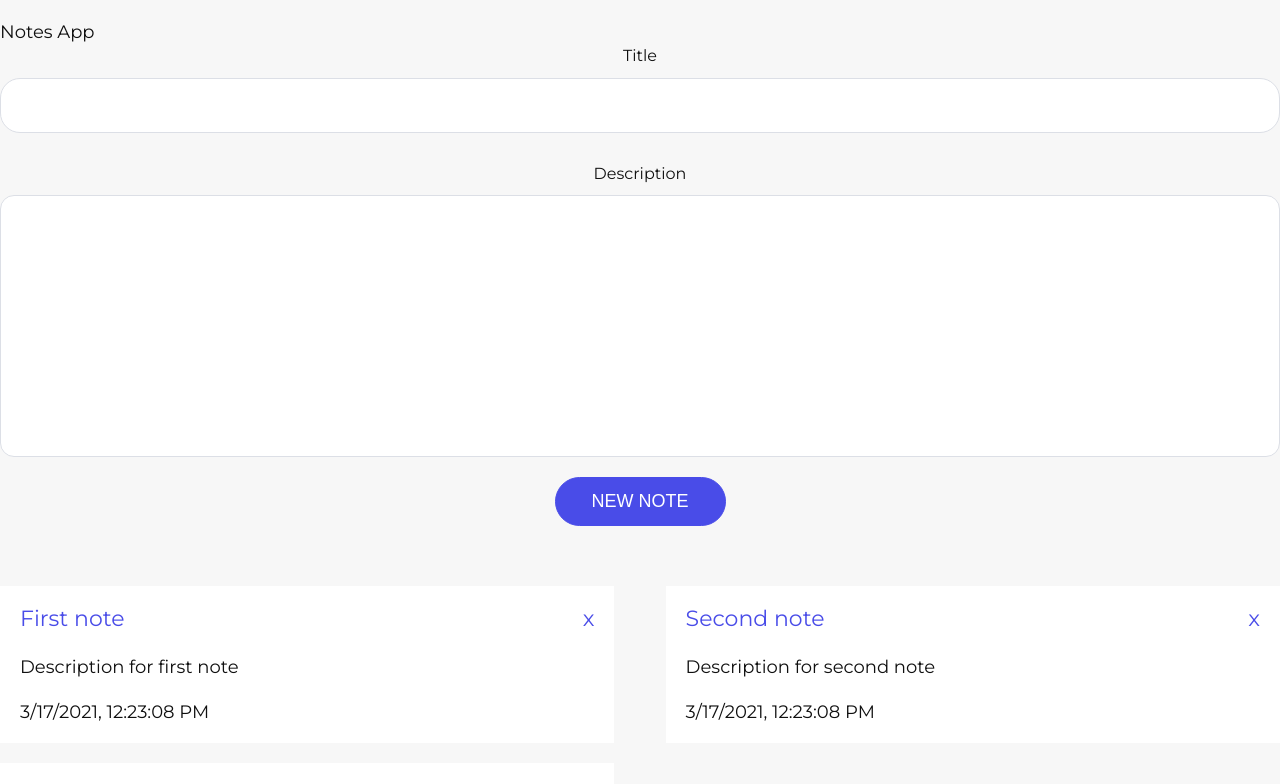
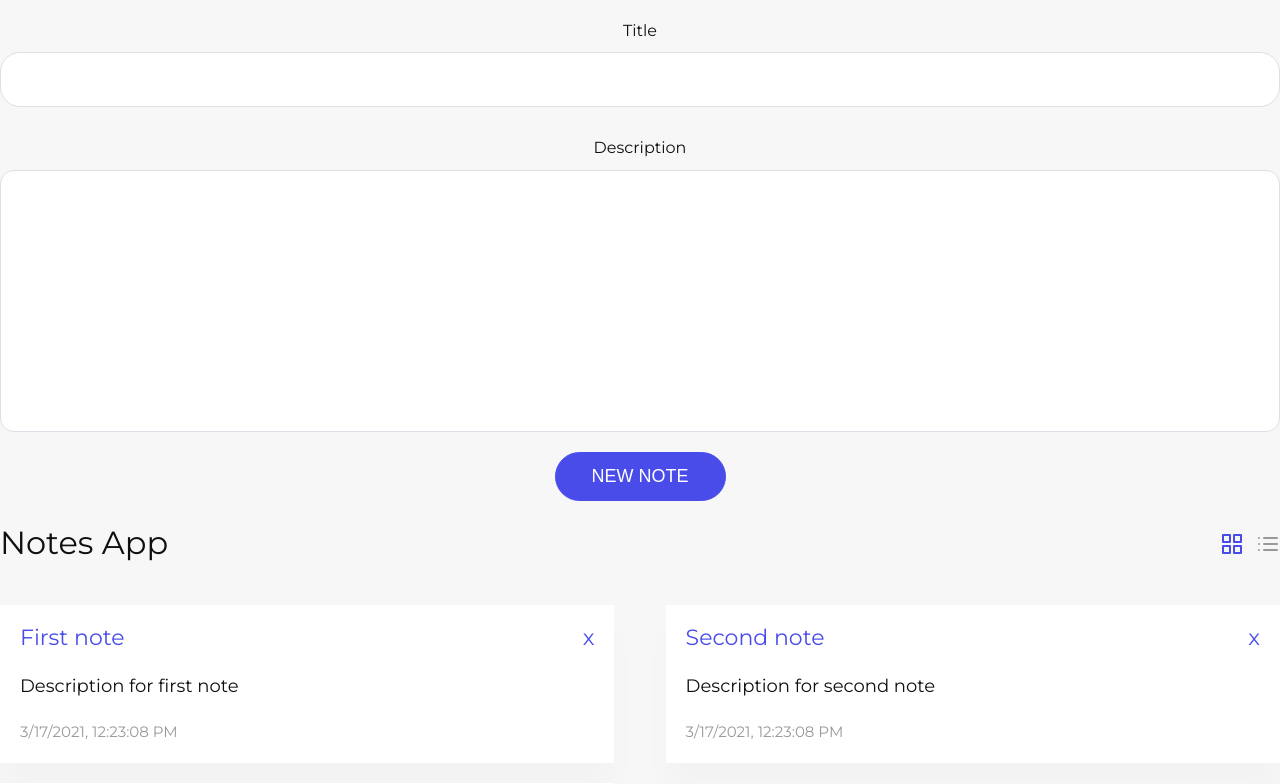
Before and after one commit to aponyavina/vue-notes-app, a Vue app: page / in a window 1280 px wide. Shown: the top 784 px of the page. Built offline with nearby package versions, Linux system fonts and the light colour scheme.

Commit message:
реализация переключения классов

```diff
--- a/src/App.vue
+++ b/src/App.vue
@@ -5,13 +5,23 @@
       <section>
         <div class="container">
 
-          <h1> {{ title }} </h1>
-
           <Message v-if="message" :message="message"/>
 
           <NewNote :note="note" @addNote="addNote"/>
 
-          <Notes :notes="notes" @remove="removeNote"/>
+          <div class="note-header">
+            <h1> {{ title }} </h1>
+            <div class="icons">
+              <svg :class="{active: grid}" @click="grid = true" xmlns="http://www.w3.org/2000/svg" width="24" height="24" viewBox="0 0 24 24" fill="none" stroke="currentColor" stroke-width="2" stroke-linecap="round" stroke-linejoin="round" ><rect x="3" y="3" width="7" height="7"></rect><rect x="14" y="3" width="7" height="7"></rect><rect x="14" y="14" width="7" height="7"></rect><rect x="3" y="14" width="7" height="7"></rect></svg>
+              <svg :class="{active: !grid}" @click="grid = false" xmlns="http://www.w3.org/2000/svg" width="24" height="24" viewBox="0 0 24 24" fill="none" stroke="currentColor" stroke-width="2" stroke-linecap="round" stroke-linejoin="round"><line x1="8" y1="6" x2="21" y2="6"></line><line x1="8" y1="12" x2="21" y2="12"></line><line x1="8" y1="18" x2="21" y2="18"></line><line x1="3" y1="6" x2="3" y2="6"></line><line x1="3" y1="12" x2="3" y2="12"></line><line x1="3" y1="18" x2="3" y2="18"></line></svg>
+            </div>
+          </div>
+
+          <Notes
+          :notes="notes"
+          @remove="removeNote"
+          :grid="grid"
+          />
 
         </div>
       </section>
@@ -38,6 +48,7 @@
         descr: ''
       },
       message: null,
+      grid: true,
       notes: [
         {
           title: 'First note',
--- a/src/components/Notes.vue
+++ b/src/components/Notes.vue
@@ -1,14 +1,16 @@
 <template>
     <div class="notes">
-    <div class="note" v-for="(note, index) in notes" :key="index">
-        <div class="note-header">
+    <div class="note"
+    :class="{full: !grid}"
+    v-for="(note, index) in notes" :key="index">
+        <div class="note-header" :class="{full: !grid}">
             <p> {{note.title}} </p>
             <p style="cursor: pointer;" @click="removeNote(index)">x</p>
         </div>
         <div class="note-body">
             <p> {{note.descr}} </p>
+            <span> {{note.date}} </span>
         </div>
-        <span> {{note.date}} </span>
     </div>
 </div>
 </template>
@@ -19,11 +21,15 @@
         notes: {
             type: Array,
             required: true
+        },
+        grid: {
+            type: Boolean,
+            required: true
         }
     },
     methods: {
         removeNote(index) {
-            console.log(`Note id - ${index} removed`);
+            // console.log(`Note id - ${index} removed`);
             this.$emit('remove', index)
         }
     }
@@ -44,6 +50,17 @@
         padding: 18px 20px;
         margin-bottom: 20px;
         background-color: #fff;
+        transition: all .25s cubic-bezier(.02, .01, .47, 1);
+        box-shadow: 0 30px 30px rgba(0, 0, 0, .02);
+        &:hover {
+            box-shadow: 0 30px 30px rgba(0, 0, 0, .04);
+            transform: translate(0, -6px);
+            transition-delay: 0s !important;
+        }
+        &.full {
+            width: 100%;
+            text-align: center;
+        }
     }
 
     .note-header {
@@ -51,9 +68,39 @@
         align-items: center;
         justify-content: space-between;
 
+        h1 {
+            font-size: 32px;
+        }
+
         p {
             font-size: 22px;
             color: #494ce8;
+        }
+
+        svg {
+            margin-right: 12px;
+            color:#999;
+            cursor: pointer;
+
+            &:last-child {
+                margin-right: 0;
+            }
+
+            &.active {
+                color:#494ce8;
+            }
+        }
+
+        &.full {
+            justify-content: center;
+
+            p
+            {
+                margin-right: 16px;
+                &:last-child {
+                    margin-right: 0;
+                }
+            }
         }
     }
 
@@ -64,6 +111,7 @@
 
         span {
             color: #999;
+            font-size: 15px;
         }
     }
 </style>
```
Also changed, not shown: src/assets/column.svg (added), src/assets/grid.svg (added).
